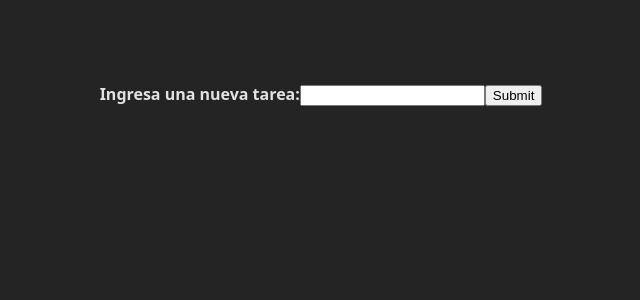
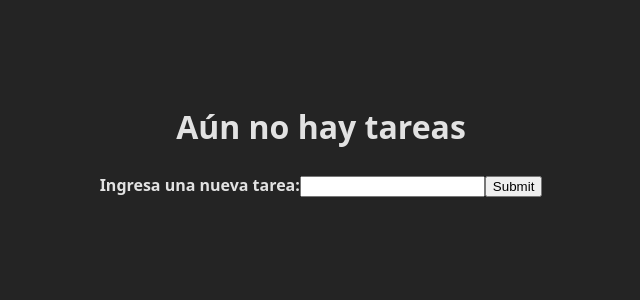
Before and after one commit to LuisCarri/Notas, a React (Vite) app in the folder app-notas/: page / in a window 1280 px wide. Shown: the top 300 px of the page, without its empty margins (319-959 px from the left). Built offline with nearby package versions, Linux system fonts and the light colour scheme.

Commit message:
Cambios visuales

```diff
--- a/app-notas/src/App.jsx
+++ b/app-notas/src/App.jsx
@@ -90,15 +90,12 @@ function App() {
     setTasks((tasks) => tasks.filter((task) => task.id !== id));
   };
 
-  const specificTask = tasks.find((task) => task.id === 3);
-
-  console.log(tasks.indexOf(specificTask));
-
   const completedTasks = tasks.filter((task) => task.completed);
   const pendingTasks = tasks.filter((task) => !task.completed);
 
   return (
     <div className="App">
+      {pendingTasks.length === 0 ? <h1>Aún no hay tareas</h1> : null}
       <ListOfTasks tasks={pendingTasks} onComplete={markTaskAsCompleted} />
       <form onSubmit={handleSubmit}>
         <Input label="Ingresa una nueva tarea:" />
```
